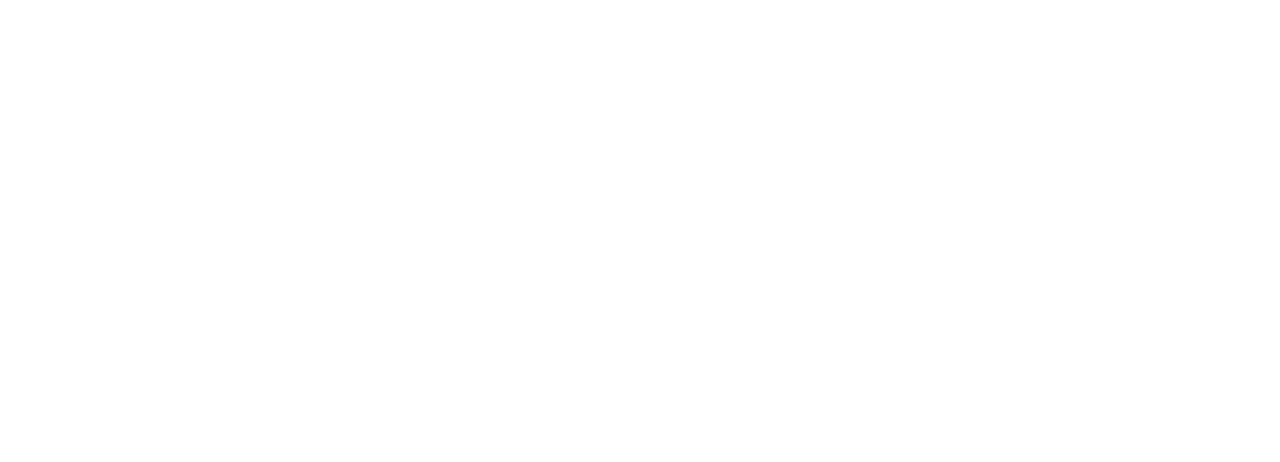
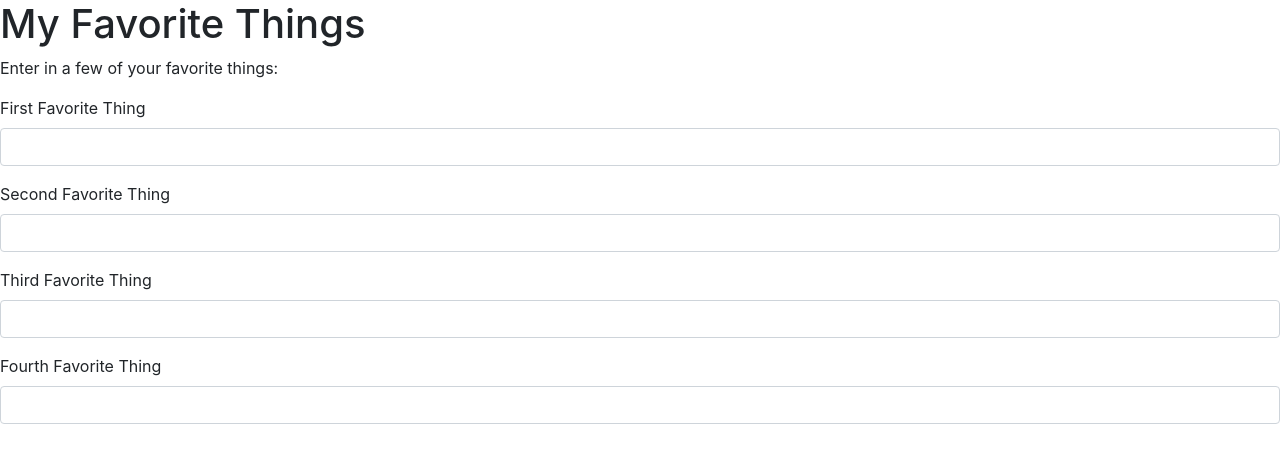
Before and after one commit to Pingel88/more-favorite-things, a plain HTML site: page index.html in a window 1280 px wide. Drawn offline with Linux system fonts and the light colour scheme.

Commit message:
add form prompt
Co-authored-by: Mike Pingel <mdpingel@gmail.com>
Co-authored-by: Sage Sypert <sage.sypert@gmail.com>

```diff
--- a/index.html
+++ b/index.html
@@ -5,6 +5,28 @@
   <link href="css/styles.css" rel="stylesheet" type="text/css">
   <script src="js/jquery-3.5.1.js"></script>
   <script src="js/scripts.js"></script>
-  <title>P.L.S.</title>
+  <title>Favorite Things</title>
 </head>
+<body>
+  <h1>My Favorite Things</h1>
+  <p>Enter in a few of your favorite things:</p>
+  <form>
+    <div class="form-group">
+      <label for="favorite-thing1">First Favorite Thing</label>
+      <input type="text" class="form-control" id="favorite-thing1">
+    </div>
+    <div class="form-group">
+      <label for="favorite-thing2">Second Favorite Thing</label>
+      <input type="text" class="form-control" id="favorite-thing2">
+    </div>
+    <div class="form-group">
+      <label for="favorite-thing3">Third Favorite Thing</label>
+      <input type="text" class="form-control" id="favorite-thing3">
+    </div>
+    <div class="form-group">
+      <label for="favorite-thing4">Fourth Favorite Thing</label>
+      <input type="text" class="form-control" id="favorite-thing4">
+    </div>
+  </form>
+</body>
 </html>
```
